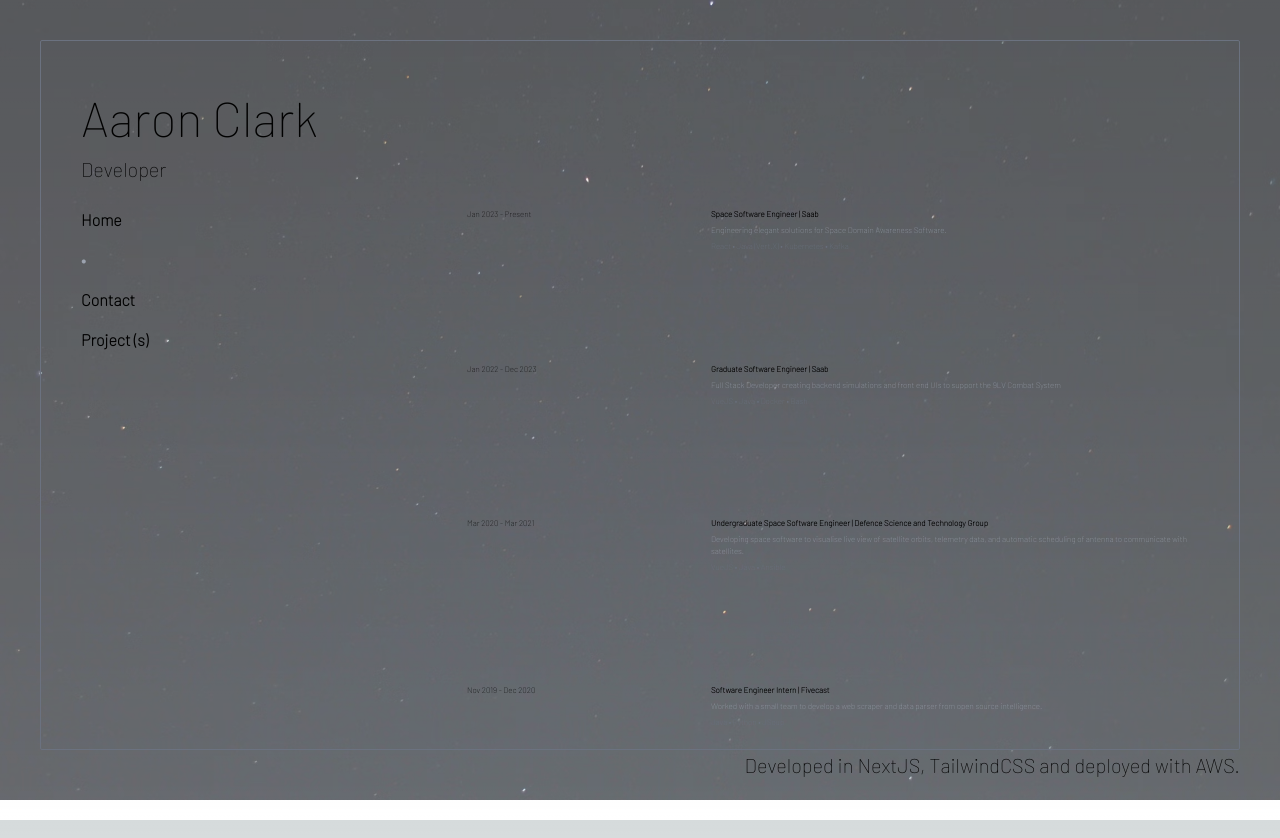
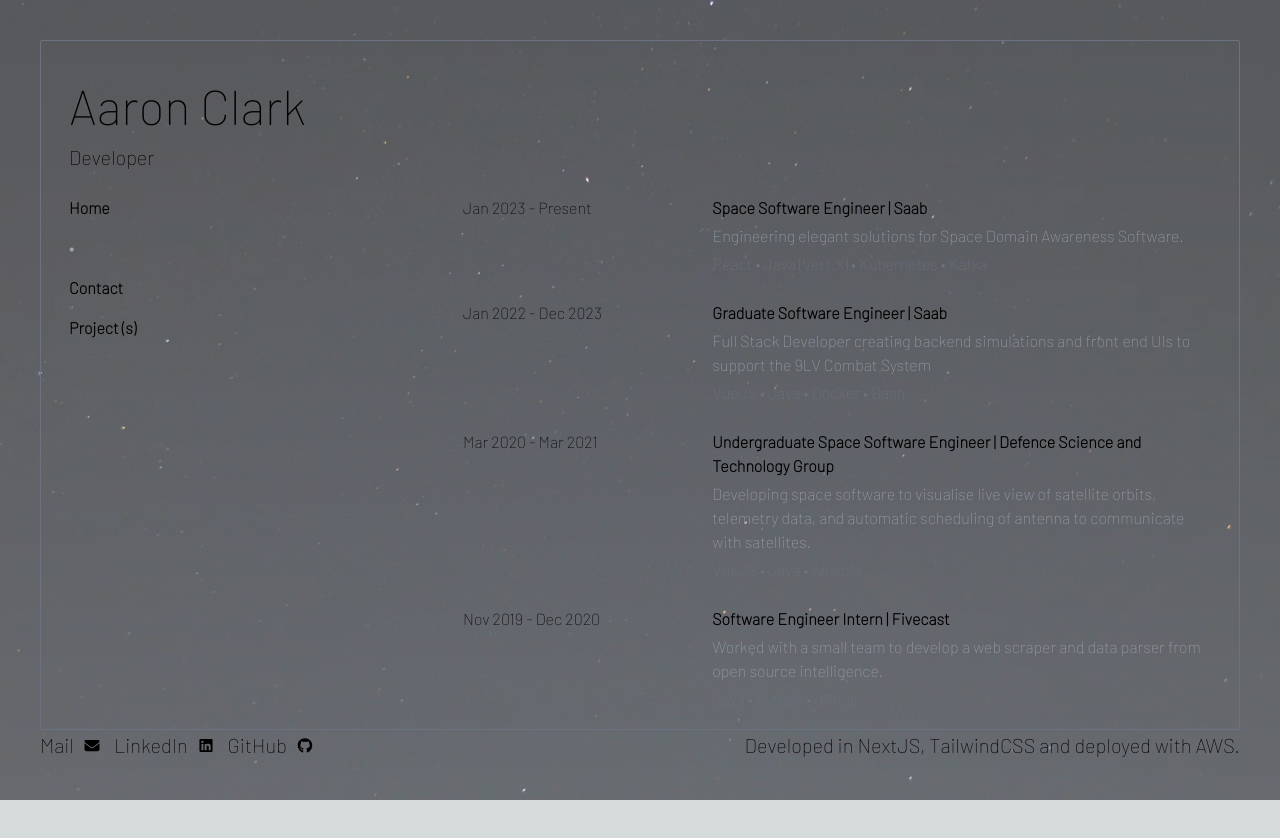
Before and after one commit to AaronC23/resume-cloud-aws, a Next.js app: page /about in a window 1280 px wide. After the commit the page ends 800 px from the top, so only its background shows below. Built offline with nearby package versions, Linux system fonts and the light colour scheme.

Commit message:
Layout fixes

```diff
--- a/app/about/page.tsx
+++ b/app/about/page.tsx
@@ -41,7 +41,7 @@
   ];
 
   return (
-    <div className="grid col-span-2 scrollable scrollbar-hide h-[calc(100vh-170px)] text-left columns-1">
+    <div className="grid col-span-2 scrollable scrollbar-hide h-[calc(100vh-170px)] s:h-[calc(100vh-190px)] sm:h-[calc(100vh-210px)] md:h-[calc(100vh-230px)] lg:h-[calc(100vh-260px)] xl:-[calc(100vh-300px)] 2xl:-[calc(100vh-300px)] text-left columns-1">
       {experiences.map((exp, index) => {
         return (
           <Experience
--- a/app/components/experience.tsx
+++ b/app/components/experience.tsx
@@ -8,7 +8,7 @@
 
 export default function Experience(props: Props) {
   return (
-    <div className="pb-4 grid grid-cols-6 text-xxs sm:grid-cols-6 sm:text-sm">
+    <div className="pb-4 grid grid-cols-6 text-xxs sm:grid-cols-6 xs:text-xs s:text-sm sm:text-sm md:text-m lg:text-base xl:text-l 2xl:text-1.5xl">
       <div className="col-span-2 md:cols-span-1">{props.date}</div>
       <div className="col-span-4 md:cols-span-4">
         <div className="title">{props.title}</div>
--- a/app/contact/page.tsx
+++ b/app/contact/page.tsx
@@ -4,7 +4,7 @@
 
 export default function About() {
   return (
-    <div className="gap-y-1 grid text-xxs grid-cols-1 text-left">
+    <div className="gap-y-1 grid text-xxs s:text-xs sm:text-m md:text-base lg:text-l xl:text-xl 2xl:text-1.5xl grid-cols-1 text-right">
       <a
         href="mailto:aaronclarkofficial@gmail.com"
         className="hoverLink"
--- a/app/globals.css
+++ b/app/globals.css
@@ -86,7 +86,7 @@
 }
 
 a.hoverLink:hover {
-  scale: 1.05;
+  scale: 1;
   opacity: 0.5;
 }
 
--- a/app/layout.tsx
+++ b/app/layout.tsx
@@ -6,6 +6,9 @@
 import Image from "next/image";
 import { config } from "@fortawesome/fontawesome-svg-core";
 import "@fortawesome/fontawesome-svg-core/styles.css";
+import { FontAwesomeIcon } from "@fortawesome/react-fontawesome";
+import { faEnvelope } from "@fortawesome/free-solid-svg-icons";
+import { faLinkedin, faGithub } from "@fortawesome/free-brands-svg-icons";
 
 const inter = Inter({ subsets: ["latin"] });
 config.autoAddCss = false;
@@ -24,14 +27,14 @@
     <html lang="en">
       <body className={inter.className}>
         <div className="p-10 font-barlow">
-          <div className="border border-1 border-gray-500 p-5 md:p-10 rounded-sm h-[calc(100vh-90px)]">
+          <div className="border border-1 border-gray-500 p-5 md:p-7 rounded-sm h-[calc(100vh-90px)] s:h-[calc(100vh-100px)] lg:h-[calc(100vh-110px)]">
             <p className="text-m xs:text-base s:text-xl sm:text-2xl md:text-3xl lg:text-4xl xl:text-5xl">
               Aaron Clark
             </p>
             <p className="text-xxs xs:text-xs sm:text-m s:text-sm md:text-base lg:text-l xl:text-xl 2xl:text-2xl pb-3 md:pb-6">
               Developer
             </p>
-            <main className="grid grid-cols-3 gap-10 h-[calc(100vh-170px)]">
+            <main className="grid grid-cols-3 gap-10 h-[calc(100vh-170px)] lg:h-[calc(100vh-300px)]">
               <div className="col-span-1">
                 <Navbar />
               </div>
@@ -48,8 +51,41 @@
               />
             </main>
           </div>
-          <div className="text-xxs xs:text-xs s:text-sm sm:text-m md:text-base lg:text-l xl:text-xl text-right">
-            Developed in NextJS, TailwindCSS and deployed with AWS.
+
+          <div className="flex items-center justify-between text-xxs xs:text-xs s:text-sm sm:text-m md:text-base lg:text-l xl:text-xl">
+            <div className="flex space-x-3">
+              <a
+                href="mailto:aaronclarkofficial@gmail.com"
+                className="hoverLink flex items-center"
+                target="_blank"
+                rel="noopener noreferrer"
+              >
+                Mail
+                <FontAwesomeIcon icon={faEnvelope} size="xs" className="ml-2" />
+              </a>
+              <a
+                href="https://www.linkedin.com/in/aaron-clarky/"
+                className="hoverLink"
+                target="_blank"
+                rel="noopener noreferrer"
+              >
+                LinkedIn
+                <FontAwesomeIcon icon={faLinkedin} size="xs" className="ml-2" />
+              </a>
+              <a
+                href="https://github.com/AaronC23/"
+                className="hoverLink"
+                target="_blank"
+                rel="noopener noreferrer"
+              >
+                GitHub
+                <FontAwesomeIcon icon={faGithub} size="xs" className="ml-2" />
+              </a>
+            </div>
+
+            <div className="text-right">
+              Developed in NextJS, TailwindCSS and deployed with AWS.
+            </div>
           </div>
         </div>
       </body>
--- a/app/navbar/navbar.tsx
+++ b/app/navbar/navbar.tsx
@@ -31,7 +31,7 @@
   ];
 
   return (
-    <div className="font-bold scrollable scrollbar-hide h-[calc(100vh-170px)]">
+    <div className="font-bold scrollable scrollbar-hide h-[calc(100vh-170px)] s:h-[calc(100vh-200px)] md:h-[calc(100vh-240px)] lg:h-[calc(100vh-260px)] xl:h-[calc(100vh-280px)] 2xl:h-[calc(100vh-300px)]">
       <ul className="text-xxs s:text-xs sm:text-sm md:text-m lg:text-base xl:text-l 2xl:text-xl space-y-1 sm:space-y-2 md:space-y-3 xl:space-y-4 md:block">
         {navMap.map((page, index) => {
           if (pathname === page.link) {
--- a/app/page.tsx
+++ b/app/page.tsx
@@ -12,7 +12,7 @@
     setVisitorCount("P.S. You are the " + count + " visitor!");
   }, []);
   return (
-    <div className="scrollable scrollbar-hide text-xxs h-[calc(100vh-170px)] xs:text-xs s:text-sm sm:text-sm md:text-m lg:text-base xl:text-l 2xl:text-xl">
+    <div className="scrollable scrollbar-hide text-xxs h-[calc(100vh-170px)] lg:h-[calc(100vh-200px)] 2xl:h-[calc(100vh-300px)] xs:text-xs s:text-sm sm:text-sm md:text-m lg:text-base xl:text-l 2xl:text-xl">
       Welcome! I am Aaron Clark, a Full Stack Software Engineer based in
       Adelaide. I believe in creating seamless and tailored experiences for
       users. I hope you enjoy your stay.
--- a/tailwind.config.js
+++ b/tailwind.config.js
@@ -19,6 +19,7 @@
         base: '0.8rem',
         l: '1rem',
         xl: '1.25rem',
+        '1.5xl': '1.4rem',
         '2xl': '1.563rem',
         '3xl': '1.953rem',
         '4xl': '2.441rem',
```
